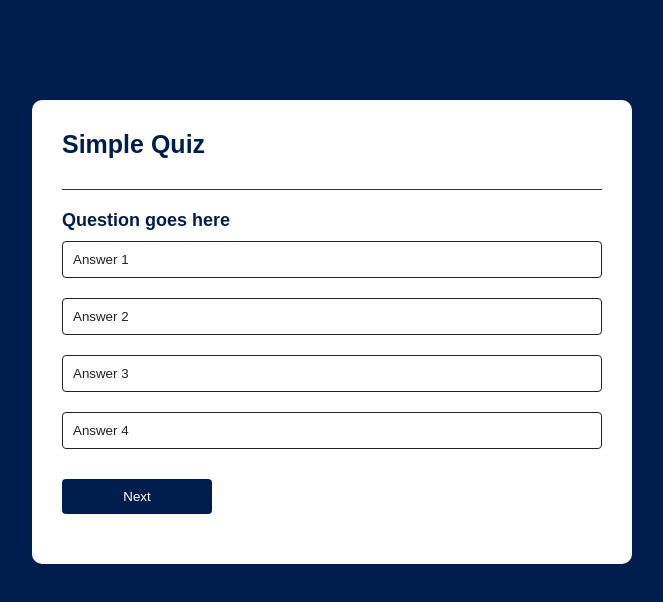
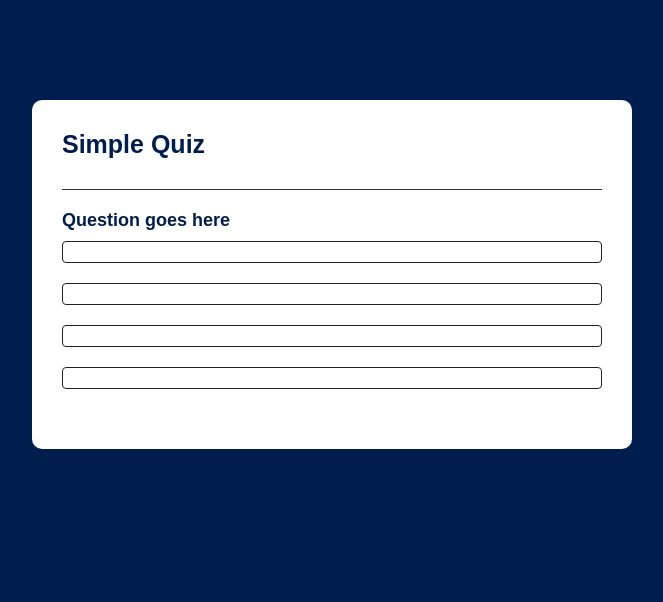
Before and after one commit to manishgit2003/JavaScriptProjects, a plain HTML site: page Quiz_App/index.html in a window 1280 px wide. Shown: the whole page, without its empty margins (308-971 px from the left). Drawn offline with Linux system fonts and the light colour scheme.

Commit message:
new file added

```diff
--- /dev/null
+++ b/Quiz_App/app.js
@@ -0,0 +1,138 @@
+const questions = [
+  {
+    question: "Which is largest animal in the world?",
+    answers: [
+      {
+        text: "Shark",
+        correct: false,
+      },
+      {
+        text: "Blue Whale",
+        correct: true,
+      },
+      {
+        text: "Elephant",
+        correct: false,
+      },
+      {
+        text: "Giraffe",
+        correct: false,
+      },
+    ],
+  },
+  {
+    question: "Which is largest animal in the world?",
+    answers: [
+      {
+        text: "Shark",
+        correct: false,
+      },
+      {
+        text: "Blue Whale",
+        correct: true,
+      },
+      {
+        text: "Elephant",
+        correct: false,
+      },
+      {
+        text: "Giraffe",
+        correct: false,
+      },
+    ],
+  },
+  {
+    question: "Which is largest animal in the world?",
+    answers: [
+      {
+        text: "Shark",
+        correct: false,
+      },
+      {
+        text: "Blue Whale",
+        correct: true,
+      },
+      {
+        text: "Elephant",
+        correct: false,
+      },
+      {
+        text: "Giraffe",
+        correct: false,
+      },
+    ],
+  },
+  {
+    question: "Which is largest animal in the world?",
+    answers: [
+      {
+        text: "Shark",
+        correct: false,
+      },
+      {
+        text: "Blue Whale",
+        correct: true,
+      },
+      {
+        text: "Elephant",
+        correct: false,
+      },
+      {
+        text: "Giraffe",
+        correct: false,
+      },
+    ],
+  },
+];
+
+const questionElement = document.getElementById("question");
+const answerButtons = document.getElementById("answer-buttons");
+const nextButton = document.getElementById("next-btn");
+
+let currentQuestionIndex = 0;
+let score = 0;
+
+function startQuiz() {
+  currentQuestionIndex = 0;
+  score = 0;
+  nextButton.innerHTML = "Next";
+  showQuestion();
+}
+
+function showQuestion() {
+  resetState();
+
+  let currentQuestion = questions[currentQuestionIndex];
+  let questionNo = currentQuestionIndex + 1;
+  questionElement.innerHtml = questionNo + ". " + currentQuestion.question;
+
+  currentQuestion.answers.forEach((answer) => {
+    const button = document.createElement("button");
+    button.innerHtml = answer.text;
+    button.classList.add("btn");
+    answerButtons.appendChild(button);
+    if (answer.correct) {
+      button.dataset.correct = answer.correct;
+    }
+    button.addEventListener("click", selectAnswer);
+  });
+}
+
+function resetState() {
+  nextButton.style.display = "none";
+  while (answerButtons.firstChild) {
+    answerButtons.removeChild(answerButtons.firstChild);
+  }
+}
+
+function selectAnswer(e) {
+  const selectedBtn = e.target;
+  const isCorrect = selectedBtn.dataset.correct === "true";
+  if (isCorrect) {
+    selectedBtn.classList.add("correct");
+  } else {
+    selectedBtn.classList.add("incorrect");
+  }
+}
+
+startQuiz();
--- a/Quiz_App/index.html
+++ b/Quiz_App/index.html
@@ -11,7 +11,7 @@
       <h1>Simple Quiz</h1>
       <div class="quiz">
         <h2 id="question">Question goes here</h2>
-        <div id="answer-button">
+        <div id="answer-buttons">
           <button class="btn">Answer 1</button>
           <button class="btn">Answer 2</button>
           <button class="btn">Answer 3</button>
@@ -20,5 +20,6 @@
         <button id="next-btn">Next</button>
       </div>
     </div>
+    <script src="app.js"></script>
   </body>
 </html>
--- a/Quiz_App/style.css
+++ b/Quiz_App/style.css
@@ -57,4 +57,11 @@ body {
   margin: 20px auto 0;
   border-radius: 4px;
   cursor: pointer;
+  display: none;
 }
+.correct {
+  background: #9aeabc;
+}
+.incorrect {
+  background: #ff9393;
+}
```
